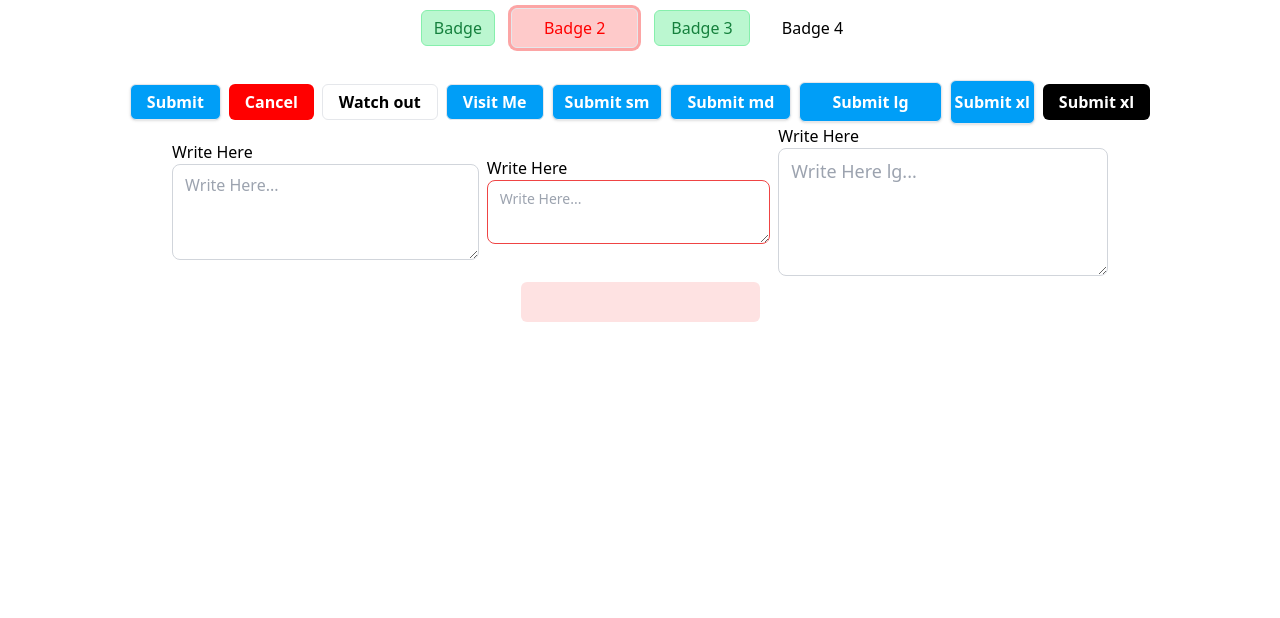
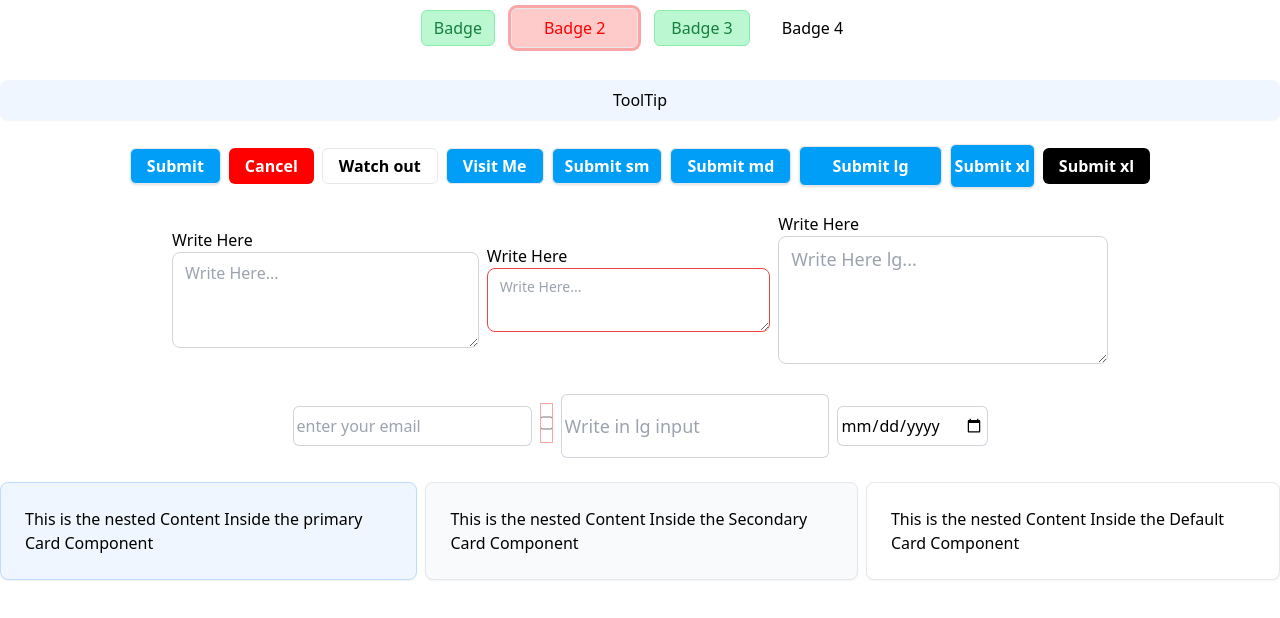
Before and after one commit to gauravThakur-sgl/components-practice, a React (Vite) app: page / in a window 1280 px wide. Shown: the top 618 px of the page. Built offline with nearby package versions, Linux system fonts and the light colour scheme.

Commit message:
Created Card component

```diff
--- a/src/App.jsx
+++ b/src/App.jsx
@@ -1,7 +1,8 @@
 import Badge from "./components/ui/Badge";
 import Button from "./components/ui/Button";
+import Card from "./components/ui/Card";
 import Input from "./components/ui/Input";
-import Select from "./components/ui/Select";
+// import Select from "./components/ui/Select";
 import TextArea from "./components/ui/TextArea";
 import ToolTip from "./components/ui/ToolTip";
 
@@ -32,14 +33,12 @@ function App() {
 
 
       {/* <Select
-        title="Select Country"
-        id="1"
-        labelStyle=""
-        selectStyle=""
-      />
+        title="America"
+        optionValue = "America, africa"
+      /> */}
       <ToolTip
         buttonStyle="bg-black"
-      /> */}
+      />
 
       {/* // Buttons */}
       <div className="flex justify-center items-center mt-6 gap-2">
@@ -55,19 +54,34 @@ function App() {
       </div>
 
       {/* //TextArea */}
-      <div className="flex justify-center items-center gap-2">
+      <div className="flex justify-center items-center gap-2 mt-6">
       <TextArea title="Write Here" placeHolder="Write Here..."  size="" />
       <TextArea title="Write Here" placeHolder="Write Here..." variant="error" size="sm" />
       <TextArea title="Write Here" placeHolder="Write Here lg..."  size="lg" />
       </div>
 
       {/* // Input */}
-      <div className="flex justify-center items-center gap-2">
-      <Input type="email" placeHolder="enter your email" />
-      <Input type="text" variant="error"/>
-      <Input />
+      <div className="flex justify-center items-center gap-2 mt-6">
+      <Input type="email" placeholder="enter your email" />
+      <Input type="checkbox" variant="error"/>
+      <Input type="text" variant="" size="lg" placeholder="Write in lg input"/>
+      <Input type="date" variant="" size="" />
 
       </div>
+
+      {/* // Cards */}
+      <div className="flex justify-center items-center gap-2 mt-6">
+        <Card variant="primary">
+          <span>This is the nested Content Inside the primary Card Component </span>
+        </Card>
+        <Card variant="secondary">
+          <span>This is the nested Content Inside the Secondary Card Component </span>
+        </Card>
+        <Card>
+          <span>This is the nested Content Inside the Default Card Component </span>
+        </Card>
+      </div>
+
     </>
   );
 }
--- /dev/null
+++ b/src/components/ui/Card.jsx
@@ -0,0 +1,29 @@
+/* eslint-disable react/prop-types */
+function Card ({ children, variant = "default", size = "default", className, ...props }) {
+  const cardVariants = {
+    default: "bg-white border border-gray-200",
+    primary: "bg-blue-50 border border-blue-200",
+    secondary: "bg-gray-50 border border-gray-200",
+  };
+
+  const cardSize = {
+    default: "p-6",
+    sm: "p-4",
+    lg: "p-8",
+  };
+
+  const baseClasses = "rounded-lg shadow-sm";
+  const sizeClasses = cardSize[size] || cardSize.default;
+  const variantClasses = cardVariants[variant] || cardVariants.default;
+
+  return (
+    <div
+      className={`${variantClasses} ${baseClasses} ${sizeClasses} ${className || ''}`}
+      {...props}
+    >
+      {children}
+    </div>
+  );
+};
+
+export default Card;
--- a/src/components/ui/Input.jsx
+++ b/src/components/ui/Input.jsx
@@ -1,15 +1,16 @@
+/* eslint-disable react/prop-types */
 function Input(props) {
     const {type, placeholder, id, variant="default", size="default"} = props
     const inputColors = {
         default: "bg-black-300",
-        error: "bg-red-100 foc"
+        error: "bg-red-100 border-0 ring-1 ring-inset ring-red-300 focus:ring-2 focus:ring-red-400"
     }
     const inputSize =  {
         default: "h-10 text-base",
         sm: "h-16 text-sm",
-        lg: "h-32 text-lg"
+        lg: "h-16 text-lg"
     };
-    const baseClasses = "inline-flex p-1 rounded-md text-md"
+    const baseClasses = "inline-flex p-1 rounded-md text-md border-0 ring-1 ring-inset ring-gray-300 placeholder:text-gray-400 focus:ring-2 focus:ring-inset focus:ring-indigo-600 focus:outline-none"
     const variantClasses = inputColors[variant] || inputColors.default
     const sizeClasses = inputSize[size] || inputSize.default
   return (
--- a/src/components/ui/Select.jsx
+++ b/src/components/ui/Select.jsx
@@ -1,21 +1,25 @@
 /* eslint-disable react/prop-types */
+
 function Select(props) {
-  const { title, id,selectStyle, labelStyle } = props;
+
+  const { title, optionValue, variant="default",size="default" } = props;
+  const selectColors = {
+    default: "border-gray-300 focus:border-blue-500",
+    error: "border-red-500 focus:border-red-600",
+  }
+  const selectSize = {
+    default: "h-10 text-base",
+    sm: "h-8 text-sm",
+    lg: "h-12 text-lg",
+  }
+  const baseClasses = "border rounded-md text-md"
+  const variantClasses = selectColors[variant] || selectSize.default
+  const sizeClasses = selectSize[size] || selectSize.default
   return (
-    <div className="p-2 flex justify-center items-center rounded-lg shadow-sm mt-6">
-      <div>
-        {/* <span className=" border border-green-300 p-1 rounded-md bg-green-200 text-sm text-green-600">
-          {badgeTitle}
-        </span> */}
-        <div className="flex flex-col">
-          <label htmlFor="Country-select" className={`${labelStyle}` + "text-sm font-bold pb-2"}>{title}</label>
-          <select name={title} id={id} className={`${selectStyle}` + "height-auto w-48 border border-blue-400 border-2 bg-white py-1 px-2 rounded-md shadow-sm"}>
-            <option value="america">America</option>
-            <option value="india">India</option>
-            <option value="japan">Japan</option>
-          </select>
-        </div>
-      </div>
+    <div >
+      <select name="" id="" className={`${baseClasses} ${variantClasses} ${sizeClasses}`}>
+        <option value={optionValue}>{title}</option>
+      </select>
     </div>
   );
 }
--- /dev/null
+++ b/src/components/ui/Tabs.jsx
@@ -0,0 +1,22 @@
+import { useState } from "react";
+
+export const Tabs = ({ tabs, className, ...props }) => {
+    const [activeTab, setActiveTab] = useState(0);
+
+    return (
+      <div className={`${className || ''}`} {...props}>
+        <div className="flex border-b">
+          {tabs.map((tab, index) => (
+            <button
+              key={index}
+              className={`py-2 px-4 ${activeTab === index ? 'border-b-2 border-blue-500' : ''}`}
+              onClick={() => setActiveTab(index)}
+            >
+              {tab.label}
+            </button>
+          ))}
+        </div>
+        <div className="py-4">{tabs[activeTab].content}</div>
+      </div>
+    );
+  };
```
